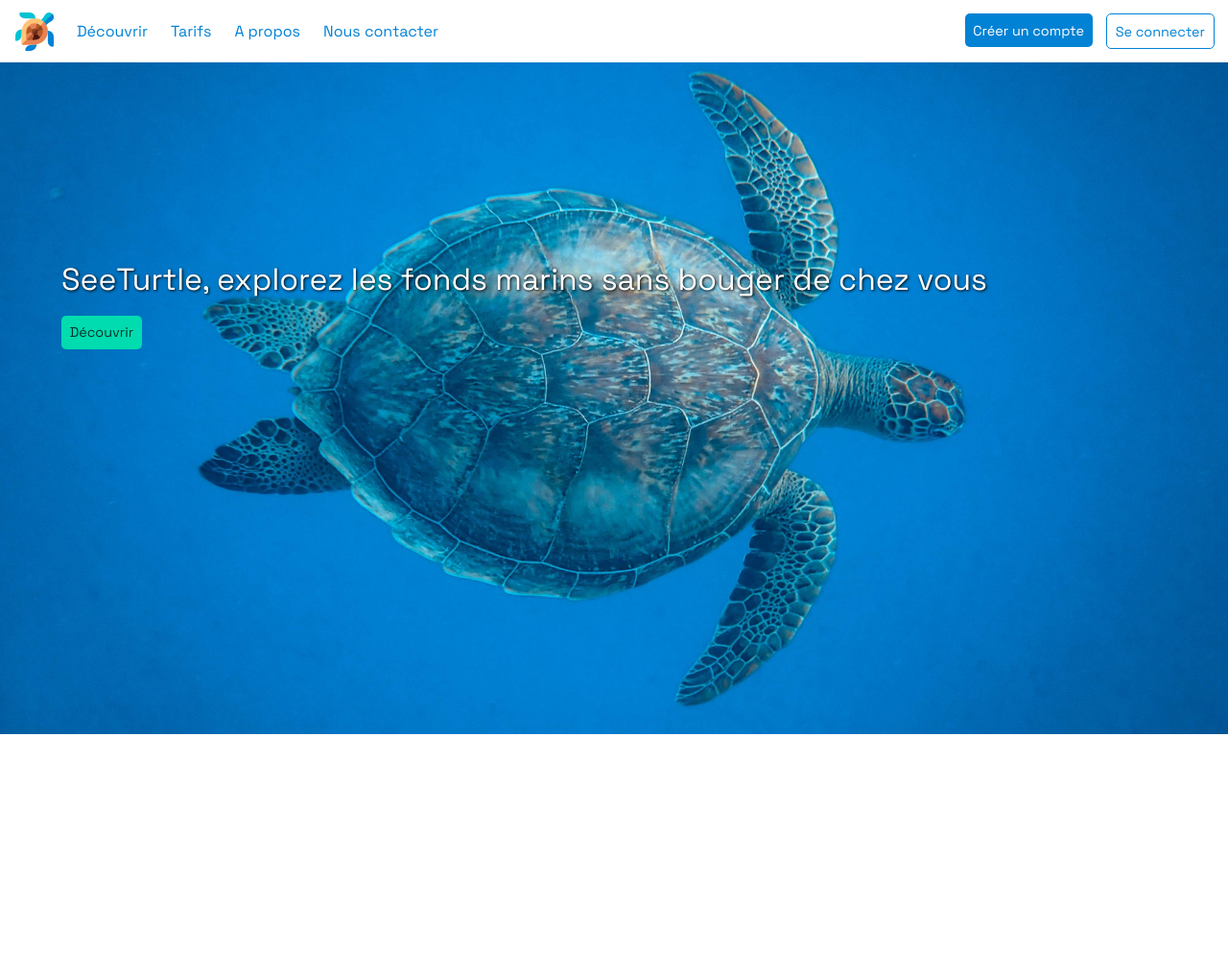
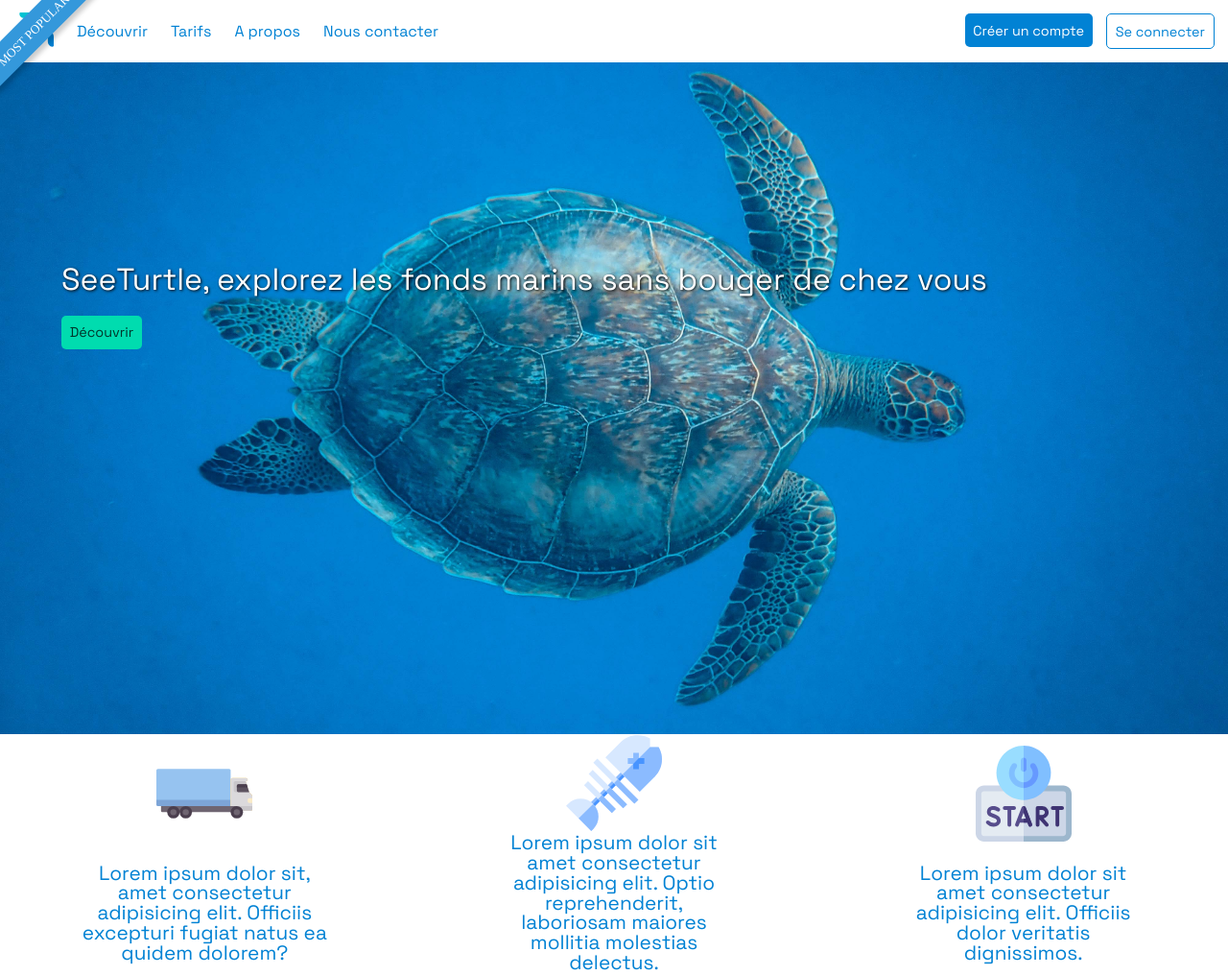
Before and after one commit to Saucedechoux/site-vitrine, a plain HTML site: page index.html in a window 1280 px wide. Shown: the whole page at 96% size. Before the commit the page ends 800 px from the top, so only its background shows below. Drawn offline with Linux system fonts and the light colour scheme.

Commit message:
Ajout de la section "à propos"

```diff
--- a/index.html
+++ b/index.html
@@ -10,7 +10,7 @@
 <body>
     <header class="header">
         <div class="container-links">
-            <img class="logo" src="src/img/sea-turtle.svg" alt="Logo">
+            <img class="logo" src="src/img/sea-turtle.svg" alt="Tortue de mer">
             <a href="#">Découvrir</a>
             <a href="#">Tarifs</a>
             <a href="#">A propos</a>
@@ -27,6 +27,23 @@
             <button class="focus-button" id="landing-button">Découvrir</button>
         </div>
     </div>
+    <div class="about-container">
+        <div class="about-cell">
+            <img src="./src/img/truck.svg" alt="Camion">
+            <p>Lorem ipsum dolor sit, amet consectetur adipisicing elit. Officiis excepturi fugiat natus ea quidem dolorem?</p>
+        </div>
+        <div class="about-cell">
+            <img src="./src/img/fish-bone.svg" alt="Squelette de poisson">
+            <p>Lorem ipsum dolor sit amet consectetur adipisicing elit. Optio reprehenderit, laboriosam maiores mollitia molestias delectus.</p>
+        </div>
+        <div class="about-cell">
+            <img src="./src/img/start-button.svg" alt="Bouton commencer">
+            <p>Lorem ipsum dolor sit amet consectetur adipisicing elit. Officiis dolor veritatis dignissimos.</p>
+        </div>
+    </div>
+    <div class="card-ribbon">
+        <span>most popular</span>
+    </div>
     <script src="src/js/app.js" defer></script>
 </body>
 </html>
--- a/src/css/style.css
+++ b/src/css/style.css
@@ -120,3 +120,75 @@
 #landing-button {
     margin-top: 1.5em;
 }
+
+/* ABOUT CONTAINER */
+
+.about-container {
+    display: flex;
+    justify-content: space-around;
+    height: 250px;
+}
+
+.about-cell {
+    display: flex;
+    flex-direction: column;
+    align-items: center;
+    text-align: center;
+    justify-content: space-around;
+    width: 20vw;
+}
+
+.about-cell img {
+    height: 100px;
+}
+
+.about-cell p {
+    font-family: "Space Grotesk", sans-serif;
+    font-size: 1.3rem;
+    color: var(--main-color);
+}
+
+.card-ribbon {
+    position: absolute;
+    overflow: hidden;
+    top: -10px;
+    left: -10px;
+    width: 114px;
+    height: 112px;
+}
+
+.card-ribbon span {
+    position: absolute;
+    display: block;
+    width: 160px;
+    padding: 10px 0;
+    background-color: #3498db;
+    box-shadow: 0 5px 5px rgba(0,0,0,0.2);
+    color: #fff;
+    font-size: 13px;
+    text-transform: uppercase;
+    text-align: center;
+    left: -35px;
+    top: 25px;
+    transform: rotate(-45deg);
+}
+
+.card-ribbon span::before, .card-ribbon span::after {
+    position: absolute;
+    z-index: -1;
+    content: '';
+    display: block;
+    border: 5px solid #2980b9;
+    border-top-color: transparent;
+    border-left-color: transparent;
+}
+
+.card-ribbon span::before {
+    top: 0;
+    right: 0;
+}
+
+.card-ribbon span::after {
+    bottom: 0;
+    left: 0;
+}
```
Also changed, not shown: src/img/fish-bone.svg (added), src/img/start-button.svg (added), src/img/truck.svg (added).
